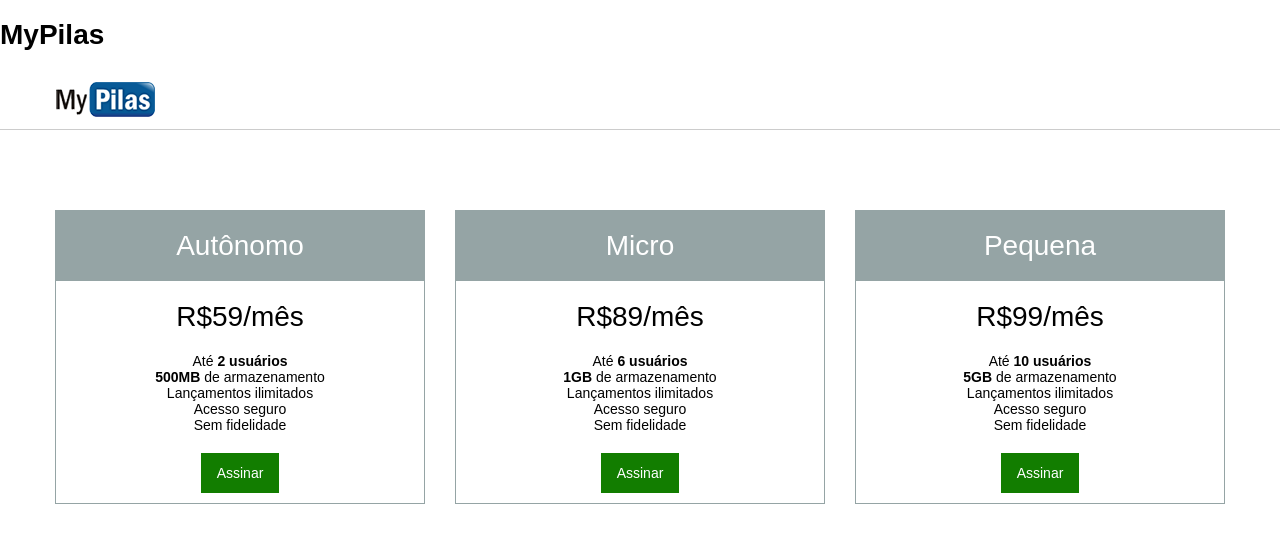
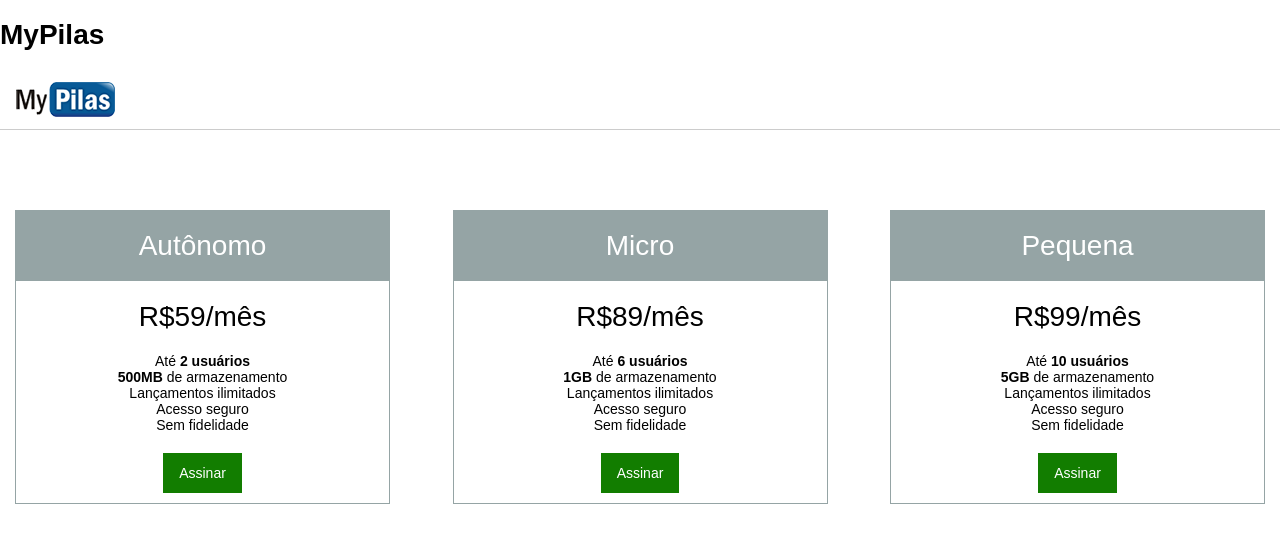
Before and after one commit to andersonmisson/html-css-algaworks, a plain HTML site: page index.html in a window 1280 px wide. Drawn offline with Linux system fonts and the light colour scheme.

Commit message:
Aula 05-05 - Layout fixo e fluido

```diff
--- a/css/estilos.css
+++ b/css/estilos.css
@@ -19,7 +19,7 @@ header img { /* Imagem que está dentro do Header */
 }
 
 .container {
-  width: 1200px; /* 1200px é mais ou menos o que os monitores hoje tem*/
+  width: 100%; /* 1200px é mais ou menos o que os monitores hoje tem*/
   padding-left: 15px;
   padding-right: 15px;
   margin: 0 auto; /* p AUTO é para deixar no tamanho da div no automatico (podendo diminuir um pouco a tela ) */
@@ -39,9 +39,9 @@ header img { /* Imagem que está dentro do Header */
 article {
   padding: 10px;
   border: 1px solid #95a4a5;
-  width: 370px;
+  width: 30%;
   float: left;
-  margin-right: 30px;
+  margin-right: 5%;
 }
 
 article > h2 {
```
